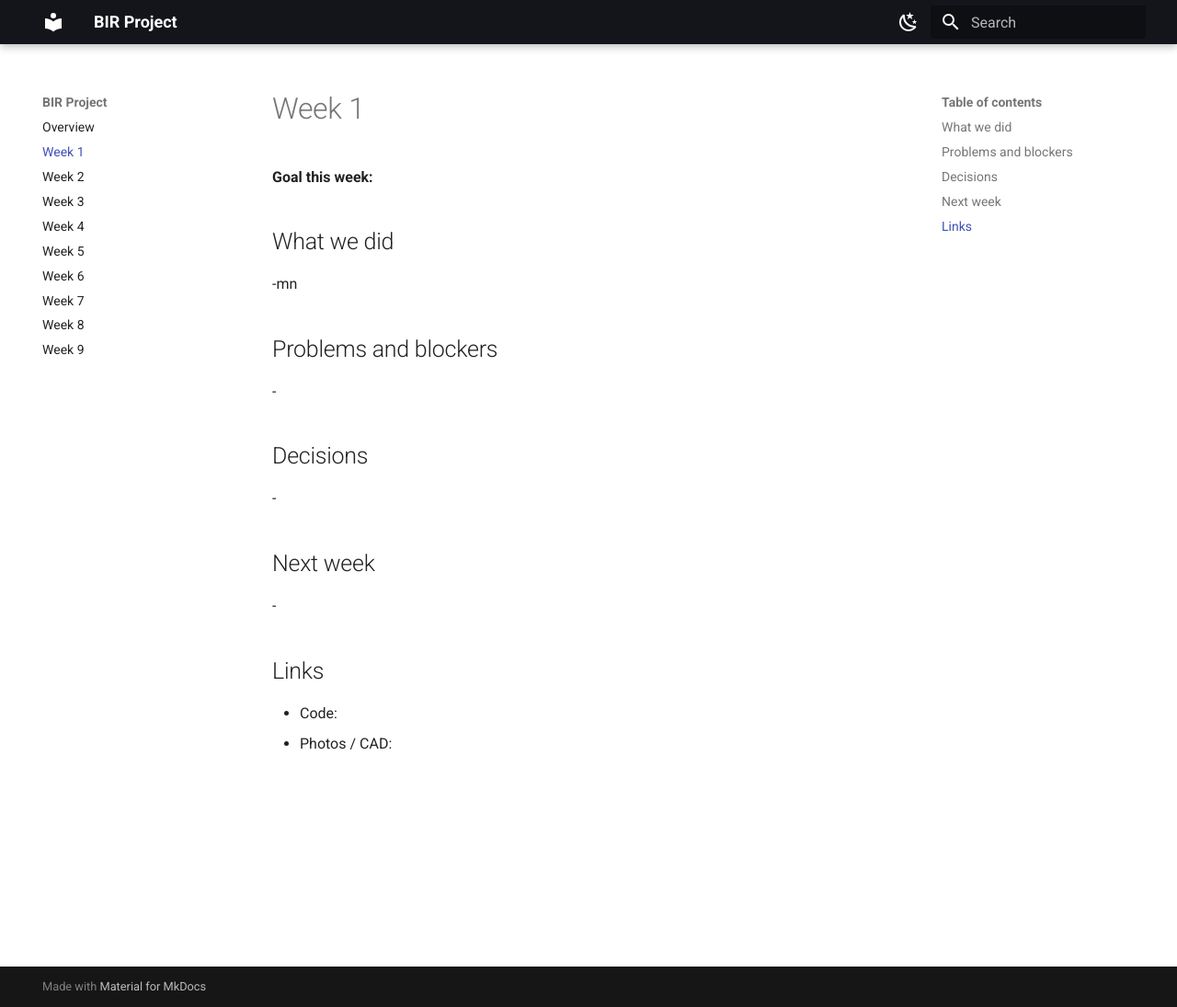
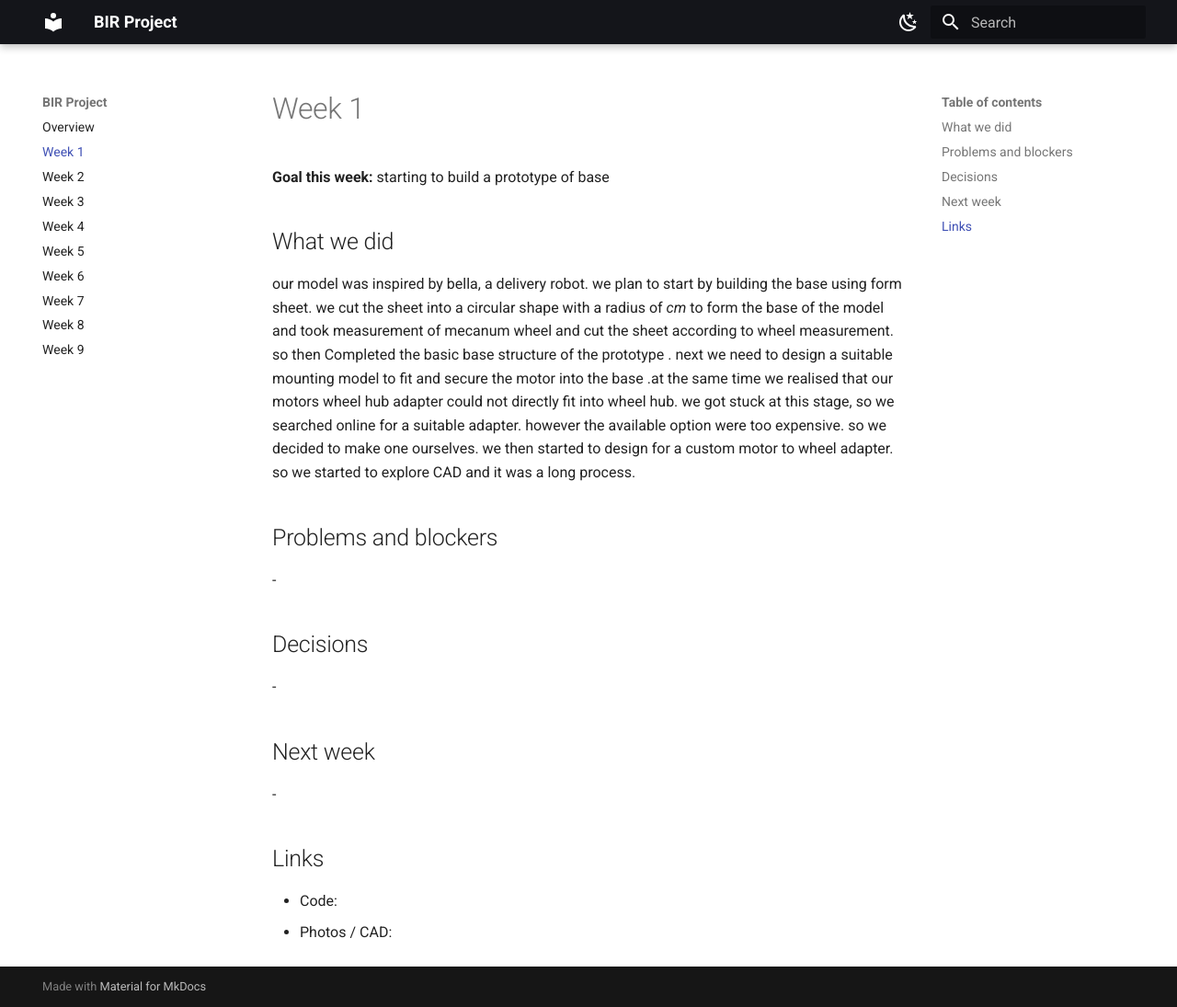
Before and after one commit to BuilderinResidencyTinkerspace/FIORA, an MkDocs documentation site: the page built from docs/week-01.md, in a window 1280 px wide and 1095 px high. Shown: the whole window at 92% size. Built offline with MkDocs 1.6.1 and Material for MkDocs 9.7.7, drawn with Linux system fonts in a browser that asks for light colours.

Commit message:
Update week-01.md with project progress details
Revised the description of the week's goals and progress, clarifying the process of building the prototype base and addressing issues with motor fitting.

```diff
--- a/docs/week-01.md
+++ b/docs/week-01.md
@@ -1,11 +1,10 @@
 # Week 1
 
-**Goal this week:**
+**Goal this week:** starting to build a prototype of base
 
 ## What we did
 
--mn
-
+our model was inspired by bella, a delivery robot. we plan to start by building the base using form sheet. we cut the sheet into a circular shape with a radius of *cm* to form the base of the model and took measurement of mecanum wheel and cut the sheet according to wheel measurement. so then Completed the basic base structure of the prototype . next we need to design a suitable mounting model to fit and secure the motor into the base .at the same time we realised that our motors wheel hub adapter  could not directly fit into wheel hub. we got stuck at this stage, so we searched online for a suitable adapter. however the available option were too expensive. so we decided to make one ourselves. we then started to design for a custom motor to wheel adapter. so we started to explore CAD and it was a long process.
 ## Problems and blockers
 
 -
```
